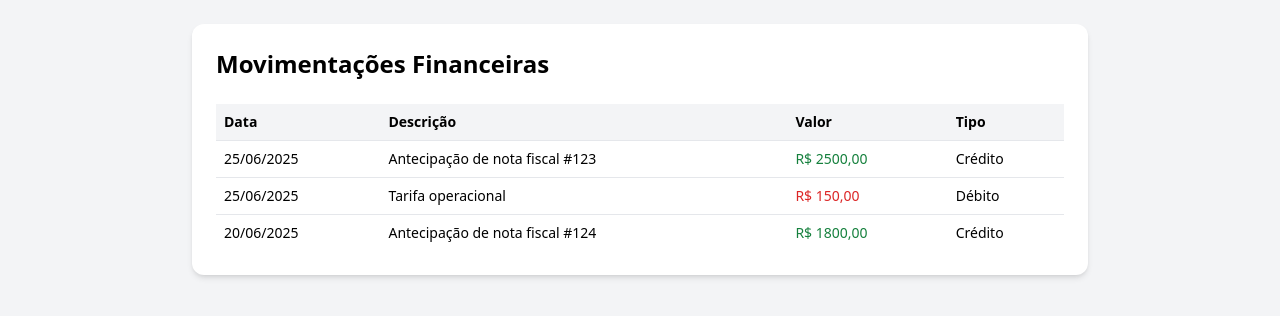
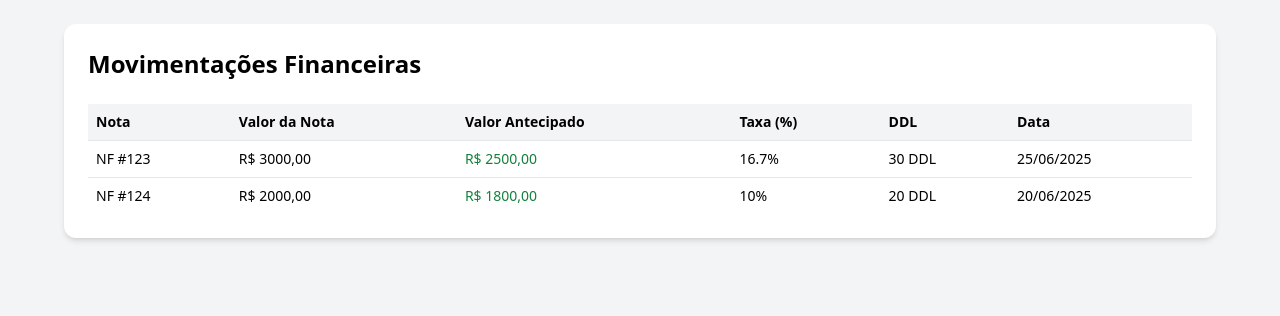
Before and after one commit to Diamank/diamank, a Next.js app: page /painel/movimentacoes in a window 1280 px wide. Shown: the top 316 px of the page. Built offline with nearby package versions, Linux system fonts and the light colour scheme.

Commit message:
Update movimentacoes.tsx

```diff
--- a/pages/painel/movimentacoes.tsx
+++ b/pages/painel/movimentacoes.tsx
@@ -1,48 +1,48 @@
 export default function Movimentacoes() {
   const movimentacoes = [
     {
-      tipo: 'crédito',
-      descricao: 'Antecipação de nota fiscal #123',
-      valor: 2500.00,
+      nota: 'NF #123',
+      valorNota: 3000.00,
+      valorAntecipado: 2500.00,
+      taxa: 16.7,
+      ddl: 30,
       data: '25/06/2025'
     },
     {
-      tipo: 'débito',
-      descricao: 'Tarifa operacional',
-      valor: -150.00,
-      data: '25/06/2025'
-    },
-    {
-      tipo: 'crédito',
-      descricao: 'Antecipação de nota fiscal #124',
-      valor: 1800.00,
+      nota: 'NF #124',
+      valorNota: 2000.00,
+      valorAntecipado: 1800.00,
+      taxa: 10.0,
+      ddl: 20,
       data: '20/06/2025'
     }
   ]
 
   return (
     <div className="min-h-screen bg-gray-100 p-6">
-      <div className="max-w-4xl mx-auto bg-white rounded-xl shadow-md p-6">
+      <div className="max-w-6xl mx-auto bg-white rounded-xl shadow-md p-6">
         <h1 className="text-2xl font-bold mb-6">Movimentações Financeiras</h1>
 
         <table className="w-full text-sm">
           <thead>
-            <tr className="bg-gray-100">
-              <th className="p-2 text-left">Data</th>
-              <th className="p-2 text-left">Descrição</th>
-              <th className="p-2 text-left">Valor</th>
-              <th className="p-2 text-left">Tipo</th>
+            <tr className="bg-gray-100 text-left">
+              <th className="p-2">Nota</th>
+              <th className="p-2">Valor da Nota</th>
+              <th className="p-2">Valor Antecipado</th>
+              <th className="p-2">Taxa (%)</th>
+              <th className="p-2">DDL</th>
+              <th className="p-2">Data</th>
             </tr>
           </thead>
           <tbody>
             {movimentacoes.map((m, idx) => (
               <tr key={idx} className="border-t">
+                <td className="p-2">{m.nota}</td>
+                <td className="p-2">R$ {m.valorNota.toFixed(2).replace('.', ',')}</td>
+                <td className="p-2 text-green-700 font-medium">R$ {m.valorAntecipado.toFixed(2).replace('.', ',')}</td>
+                <td className="p-2">{m.taxa}%</td>
+                <td className="p-2">{m.ddl} DDL</td>
                 <td className="p-2">{m.data}</td>
-                <td className="p-2">{m.descricao}</td>
-                <td className={`p-2 font-medium ${m.valor >= 0 ? 'text-green-700' : 'text-red-600'}`}>
-                  R$ {Math.abs(m.valor).toFixed(2).replace('.', ',')}
-                </td>
-                <td className="p-2 capitalize">{m.tipo}</td>
               </tr>
             ))}
           </tbody>
```
